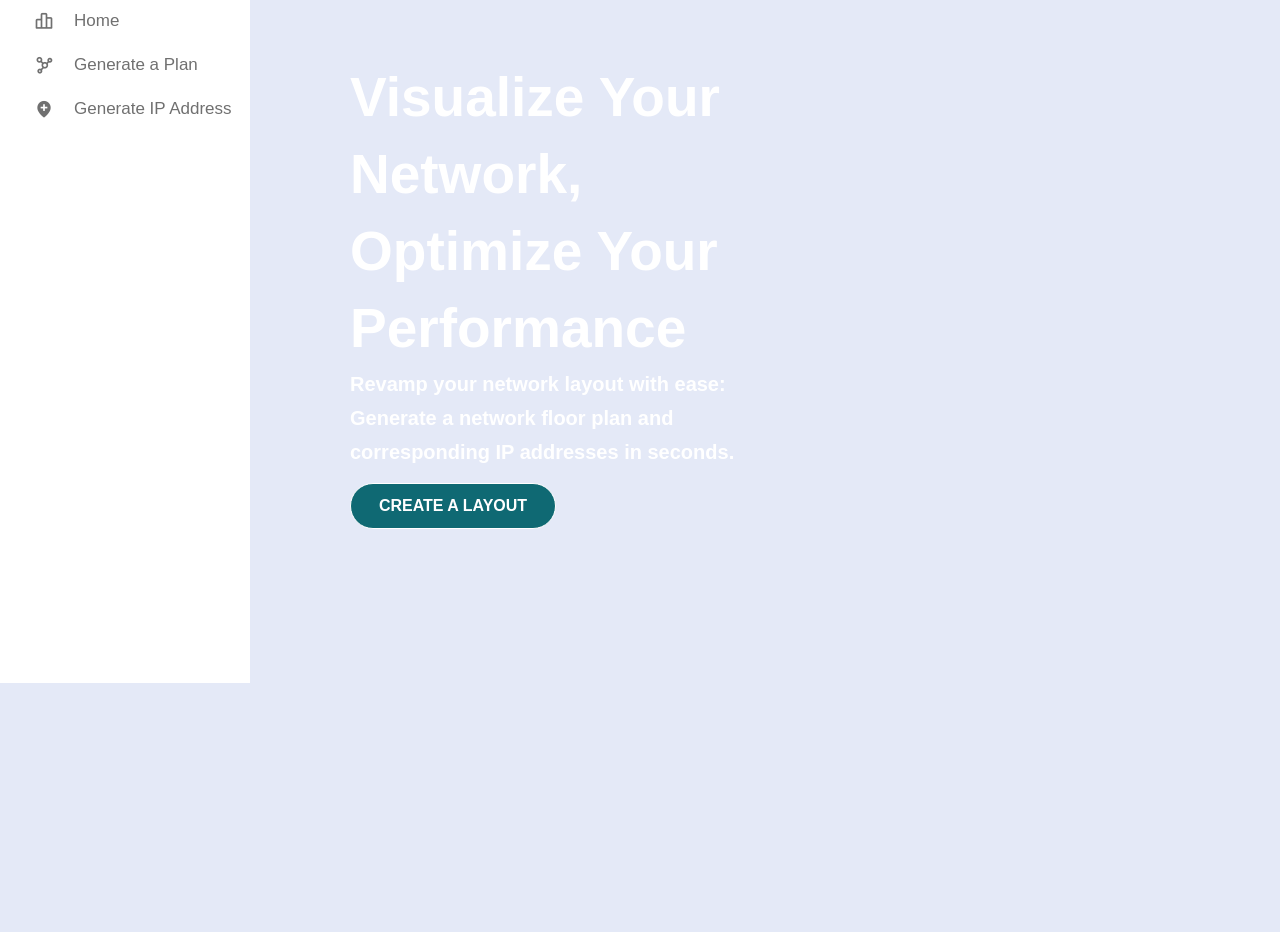
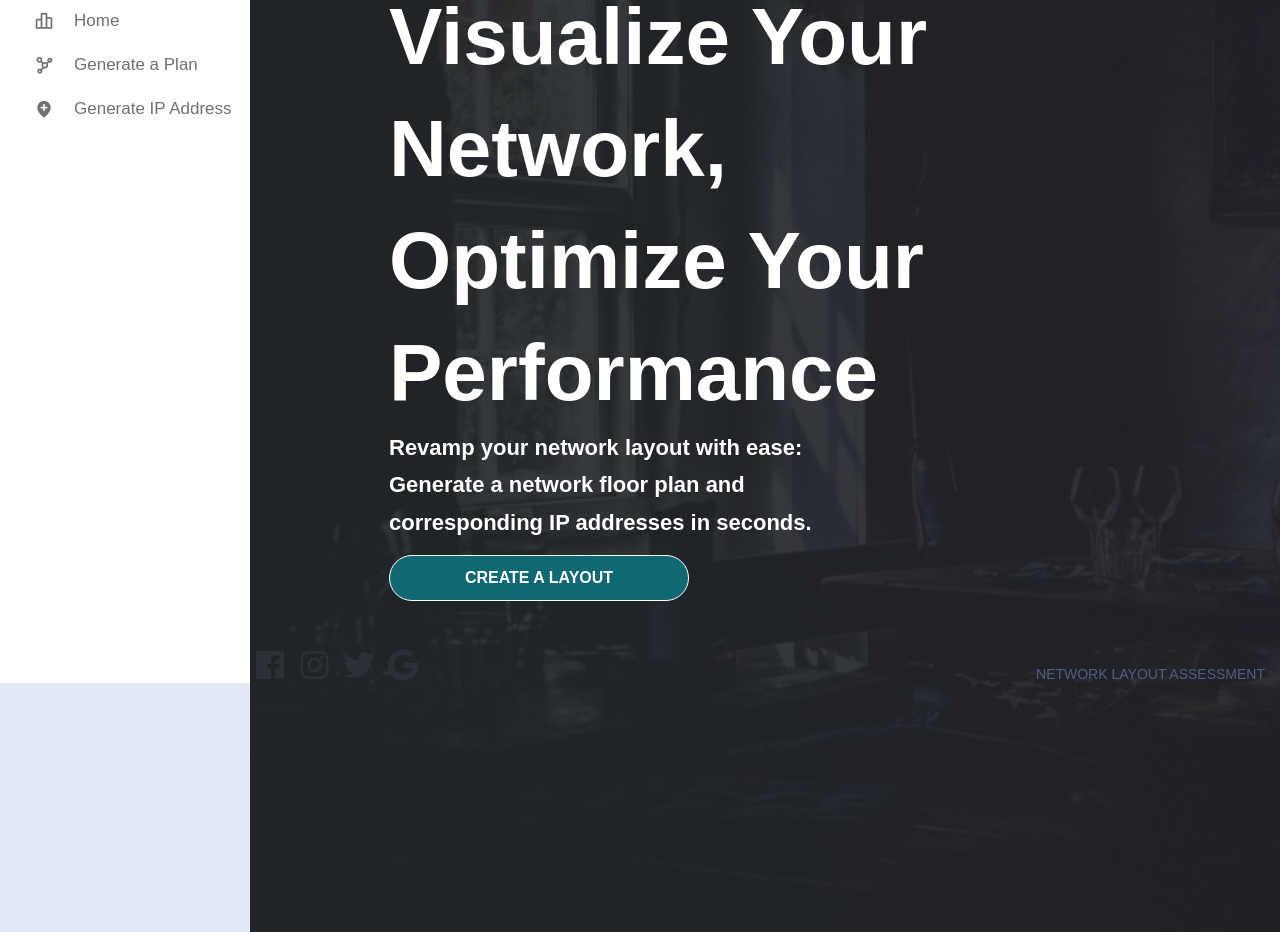
Before and after one commit to nebulemz/SIA-Project, a PHP site: page /dashboard.php in a window 1280 px wide. Shown: the part 117-1049 px from the top of the page. Before the commit the page ends 800 px from the top, so only its background shows below. Run offline with PHP 8.4, Linux system fonts and the light colour scheme; the visitor is signed in with stand-in values (Sample User, id 1); data that the repository does not hold is empty.

Commit message:
itonaamiel

```diff
--- a/dashboard.php
+++ b/dashboard.php
@@ -5,10 +5,24 @@ include('config/config.php');
 require_once('partials/_head.php');
 
 ?>
+
+<body>
+
+  <!-- Sidenav -->
+  <?php
+  require_once('partials/_sidebar.php');
+  ?>
+  <!-- Main content -->
+  <div class="main-content">
+    <!-- Top navbar -->
+    <?php
+    require_once('partials/_topnav.php');
+    ?>
+
 <style>
 .form-container {
   width: 100%;
-  max-width: 550px;
+  max-width: 1100px;
   flex-direction: column;
   align-items: left;
   display: flex;
@@ -18,7 +32,7 @@ require_once('partials/_head.php');
 
 p.text {
   text-align: left;
-  margin-top:80px ;
+  margin-top:-110px ;
   margin-left: 100px;
   margin-bottom: 30px;
   font-weight: 800;
@@ -27,14 +41,14 @@ p.text {
 }
 
 .picture-container {
-  width: 8rem;
-  margin-left: 750px;
+  width: 6rem;
+  margin-left: 1000px;
   object-fit: none;
   object-position:right;
 }
 
 .picture {
-  width: 100%;
+  width: 150px;
 }
 
 .form-container-2 {
@@ -58,7 +72,7 @@ p.caption {
 .submit-btn-container {
   display: grid;
   padding-left: center;
-  width: 20%;
+  width:300px ;
   margin-top: 3rem;
   margin-left: 100px;
 }
@@ -88,33 +102,39 @@ p.caption {
 
 }
 </style>
+  <!-- Header -->
+  <div style="background-image: url(assets/img/theme/restro00.jpg); background-size: cover;" class="pb-9 pt-6 pt-md-9">
+    <span class="mask bg-gradient-dark opacity-8"></span>
+    <!-- Page content -->
+    <div class="container-fluid">
+      <!-- Table -->
+      <div class="row">
+        <div class="col">
+              <div class="card-body">
+              </div>
+        </div>
+      </div>
+  <div class= "form-container">
 
-<body>
-
-  <!-- Sidenav -->
-  <?php
-  require_once('partials/_sidebar.php');
-  ?>
-  <!-- Main content -->
-  <div class="main-content" style="color:#0F6973">
-    <!-- Top navbar -->
-    <?php
-    require_once('partials/_topnav.php');
-    ?>
-    <div class= "form-container">
-    <div class="picture-container">
-        <img class="picture" src="assets/img/brand/office-interior-top-view_1284-6526-removebg-preview.png">
-      </div>
-      <p style="font-size: 55px;" class= "text">Visualize Your Network, <br> Optimize Your Performance</p>
+      <p style="font-size: 80px;" class= "text">Visualize Your Network, <br> Optimize Your Performance</p>
     </div>
     <div class= "form-container-2">
-      <p style="font-size: 20px;" class= "caption" >
+      <p style="font-size: 22px;" class= "caption" >
       Revamp your network layout with ease: <br>
       Generate a network floor plan and <br>
       corresponding IP addresses in seconds.</p>
     </div>
     <div class= "submit-btn-container">
       <button type="submit" name="login" class="submit-btn">CREATE A LAYOUT</button>
+    </div>
+  </div>
+
+
+
+      <!-- Footer -->
+      <?php
+      require_once('partials/_footer.php');
+      ?>
     </div>
   </div>
   <!-- Argon Scripts -->
--- a/display_info.php
+++ b/display_info.php
@@ -102,6 +102,7 @@ require_once('partials/_head.php');
                         </div>
                         <hr>
                         </form>
+                        <button type="button" class="btn btn-primary" onclick="window.print()">Print</button>
                 </div>
               </div>
             </div>
```
Also changed, not shown: generateplantest.php (+52 -47 lines).
